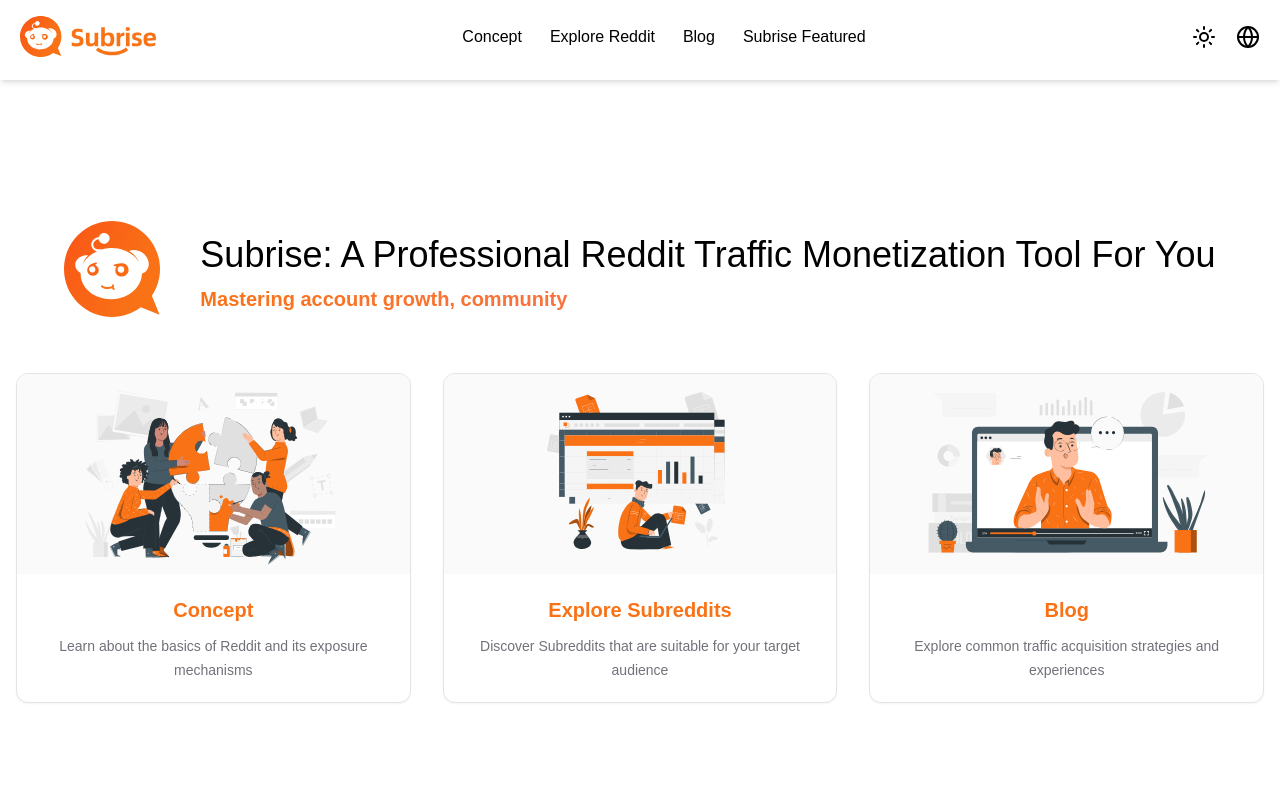
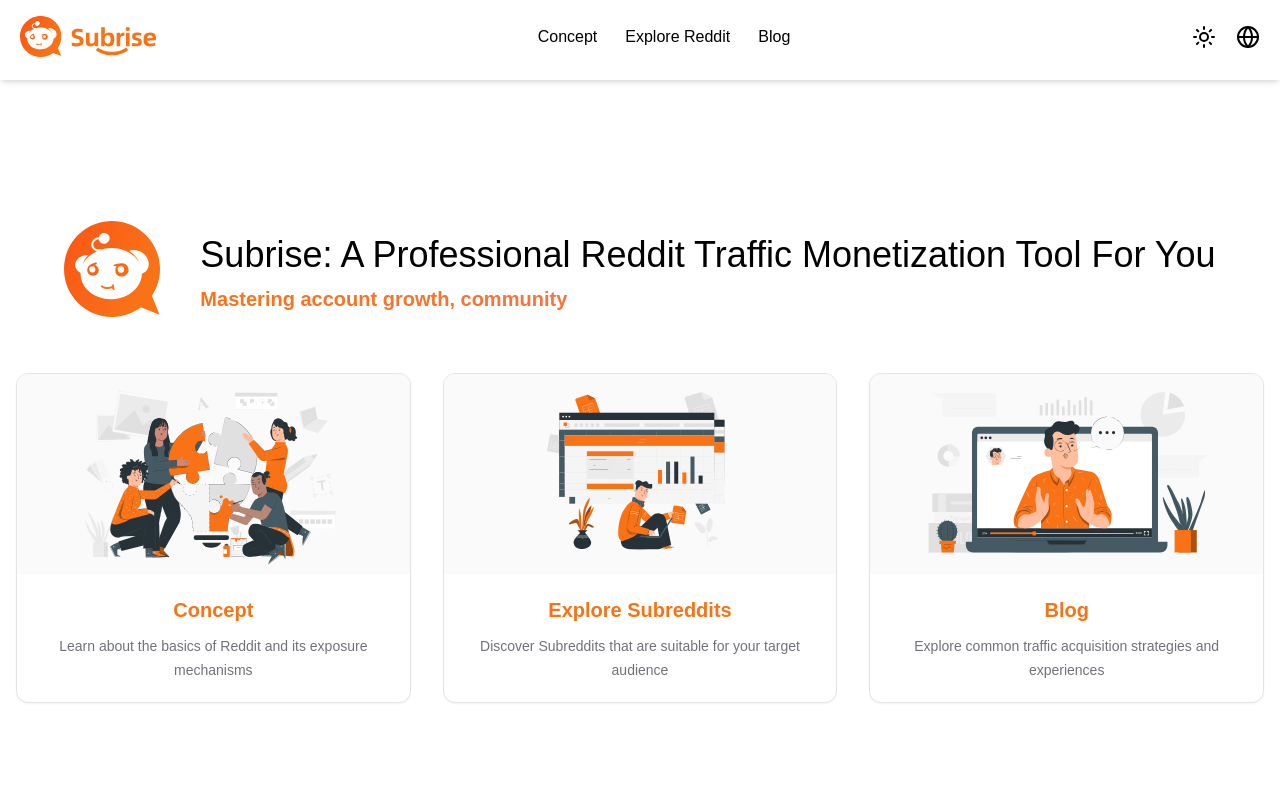
Before and after one commit to AI-goes-to-sea/subrise, a Next.js app: page /en in a window 1280 px wide. Shown: the top 800 px of the page. Built offline with nearby package versions, Linux system fonts and the light colour scheme.

Commit message:
隐藏精选

```diff
--- a/src/constants/index.ts
+++ b/src/constants/index.ts
@@ -68,11 +68,11 @@
     link: '/blog',
     icon: List
   },
-  {
-    title: 'featured',
-    link: '/subrise-featured',
-    icon: List
-  }
+  // {
+  //   title: 'featured',
+  //   link: '/subrise-featured',
+  //   icon: List
+  // }
 ]
 
 export const SITEMAP_INDEX_PAGE_SIZE = 2000;
```
